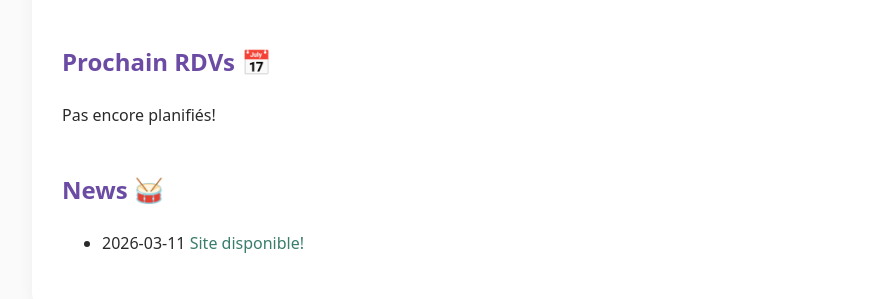
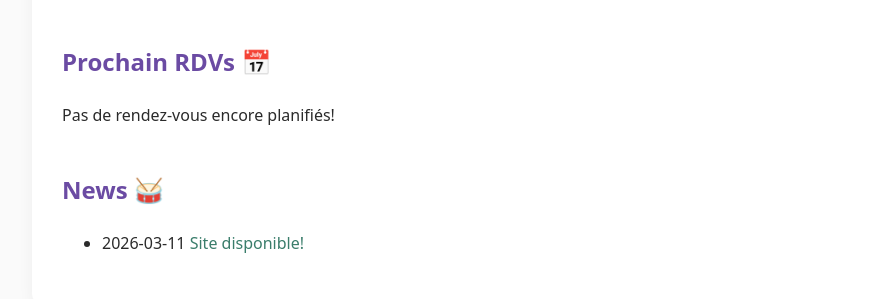
Before and after one commit to champs-des-possibles/champs-des-possibles.github.io, a Jekyll site: the page built from index.md, in a window 1280 px wide and 900 px high, scrolled down 1813 px. Shown: the part 478-777 px from the top of the window, without its empty margins (183-1062 px from the left). Built offline with Jekyll 4.4.1, drawn with Linux system fonts in a browser that asks for light colours.

Commit message:
Update index.md with new content and formatting

```diff
--- a/index.md
+++ b/index.md
@@ -60,7 +60,7 @@ Plusieurs actions ont été menées dans ce cadre :
 
 ## Prochain RDVs 📅
 
-Pas encore planifiés!
+Pas de rendez-vous encore planifiés!
 
 ## News 🥁
 
```
